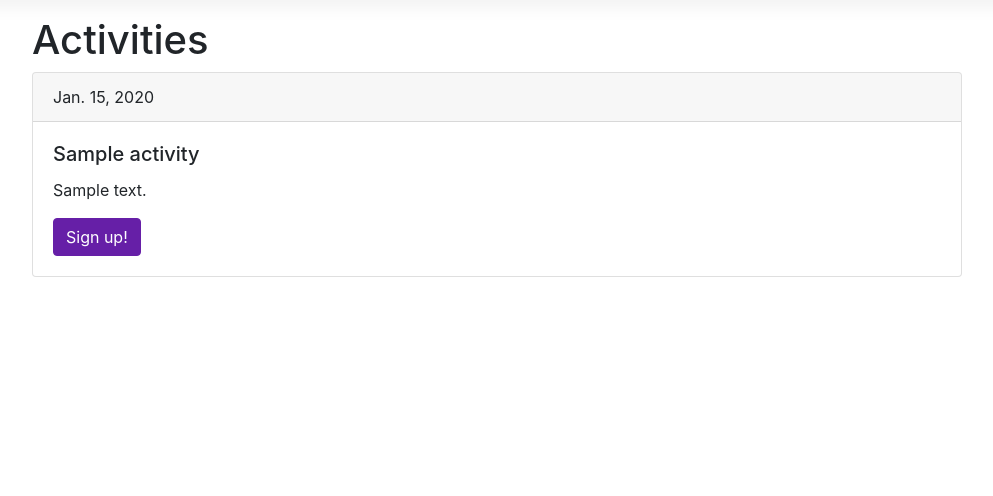
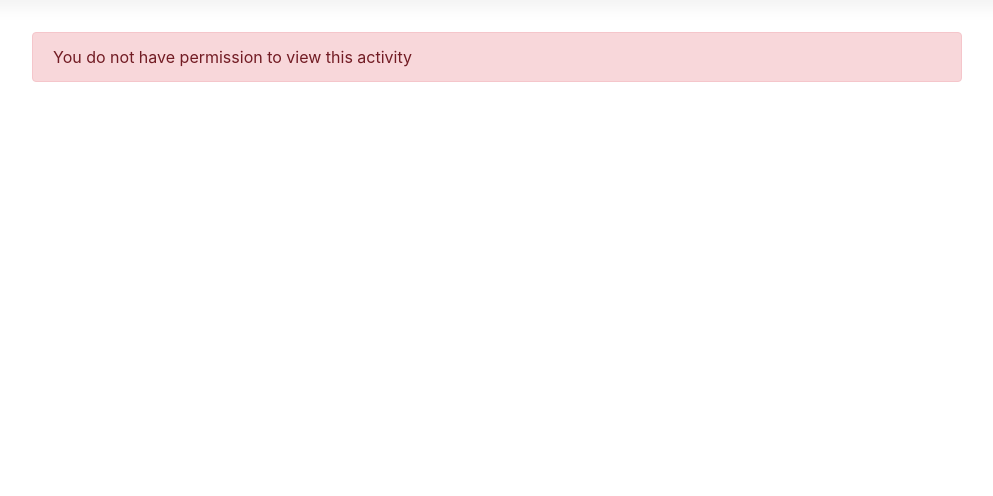
Before and after one commit to mhvis/tutti, a Django app: page /activities/activity/1/ in a window 1280 px wide. Shown: the part 66-562 px from the top of the page, without its empty margins (143-1136 px from the left). Run offline with Django 3.2, Linux system fonts and the light colour scheme; a user stored in the database is signed in; data comes from the database, SQL or seed files in the repository; tables that the repository leaves empty hold one stand-in row (values such as "Sample post"); some libraries are stand-ins or nearby versions.

Commit message:
Group specific activities

```diff
--- a/activities/templates/activities/activities.html
+++ b/activities/templates/activities/activities.html
@@ -7,13 +7,13 @@
 <h1>Activities</h1>
 {% for activity in activities %}
 <div class="card">
-  <div class="card-header">
-    {{activity.date}}
+  <div class="card-header bg-light mb-3" background_color>
+      <div class="float-lg-left">{{activity.date}}</div>
   </div>
   <div class="card-body">
     <h5 class="card-title">{{activity.name}}</h5>
     <p class="card-text">{{activity.description}}</p>
-    <a href="{% url 'activities:activity' id=activity.id %}" class="btn btn-primary">Sign up!</a>
+    <a href="{% url 'activities:activity' id=activity.id %}" class="btn btn-primary">More info</a>
   </div>
 </div>
 <p></p>
--- a/activities/templates/activities/activity.html
+++ b/activities/templates/activities/activity.html
@@ -4,6 +4,9 @@
 
 
 {% block content %}
+{% if no_permission %}
+<div class="alert alert-danger mt-3">You do not have permission to view this activity</div>
+{% else %}
 <h1>Activities</h1>
 {% if form_invalid %}
 <div class="alert alert-danger mt-3">Something went wrong, user not found...</div>
@@ -21,7 +24,7 @@
             {% csrf_token %}
             <p class="card-text">{{activity.description}}</p>
             {% if is_subscribed %}
-            <button type="submit" name="signout" class="btn btn-primary">Sign out</button>
+            <button type="submit" name="signout" class="btn btn-light">Sign out</button>
             {% else %}
             <button type="submit" name="signup" class="btn btn-primary">Sign up!</button>
             {% endif %}
@@ -34,4 +37,5 @@
       <li class="list-group-item">{{participant}}</li>
     {% endfor %}
 </ul>
+{% endif %}
 {% endblock %}
--- a/activities/views.py
+++ b/activities/views.py
@@ -4,19 +4,32 @@ from django.shortcuts import get_object_or_404
 from django.core.exceptions import ObjectDoesNotExist
 
 from activities.models import Activity
-from members.models import User, Person
+from members.models import User, Person, GroupMembership
+
+
+def can_view_activity(person, activity):
+    for membership in GroupMembership.objects.filter(user=person):
+        if membership.group in activity.groups.all() or person.is_staff:
+            return True
+    return False
 
 
 class ActivitiesView(LoginRequiredMixin, TemplateView):
     """Displays a list of activities."""
     template_name = "activities/activities.html"
 
-    def get_context_data(self, **kwargs):
+    def get(self, request, *args, **kwargs):
+        person = Person.objects.get(username=request.user.username)
         context = super().get_context_data(**kwargs)
+        activities = []
+        for activity in Activity.objects.all():
+            if can_view_activity(person, activity) and activity not in activities:
+                activities.append(activity)
+
         context.update({
-            "activities": Activity.objects.all(),
+            "activities": activities,
         })
-        return context
+        return self.render_to_response(context)
 
 
 class ActivityView(LoginRequiredMixin, TemplateView):
@@ -25,9 +38,18 @@ class ActivityView(LoginRequiredMixin, TemplateView):
 
     def get(self, request, *args, **kwargs):
         context = super().get_context_data(**kwargs)
+
         activity = Activity.objects.get(id=context['id'])
+        person = Person.objects.get(username=request.user.username)
+        if not can_view_activity(person, activity):
+            context.update({
+                "no_permission": True,
+            })
+            return self.render_to_response(context)
+
         participants = activity.participants.all()
         persons = activity.participants.filter(username=request.user.username)
+
         for participant in participants:
             print(participant)
         context.update({
@@ -51,6 +73,9 @@ class ActivityView(LoginRequiredMixin, TemplateView):
 
         """Add or remove person from the activity"""
         activity = Activity.objects.get(id=context['id'])
+        if not can_view_activity(person, activity):
+            return self.get(request, no_permission=True, id=context['id'])
+
         if 'signup' in request.POST:
             activity.participants.add(person)
         else:
```
